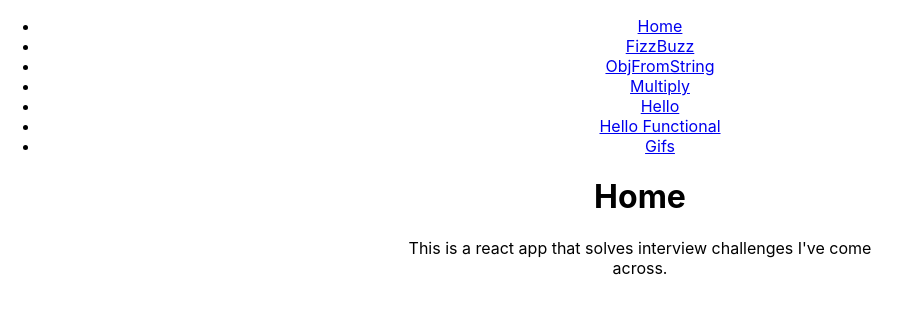
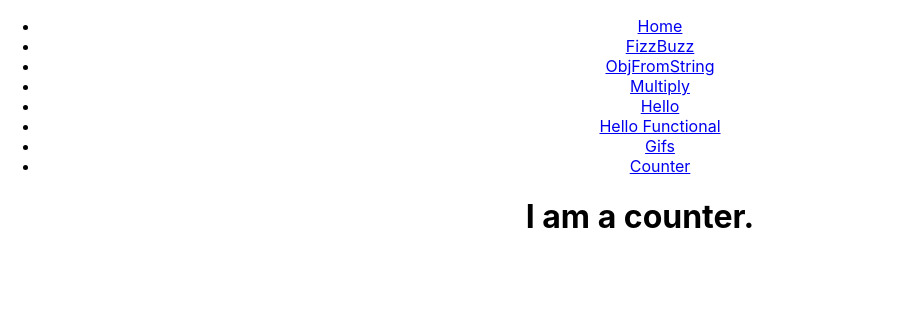
Before and after one commit to MMcClure11/practice-constructor.io, a React (Create React App) app: page /counter in a window 1280 px wide. Shown: the top 314 px of the page, without its empty margins (0-911 px from the left). Built offline with nearby package versions, Linux system fonts and the light colour scheme.

Commit message:
Add counter component

```diff
--- a/src/App.js
+++ b/src/App.js
@@ -9,6 +9,7 @@ import Hello from './components/Hello';
 import FunctionalHello from './components/FunctionalHello'
 import NavBar from './containers/NavBar';
 import GifsContainer from './containers/GifsContainer';
+import Counter from './components/Counter';
 
 const App = () => {
 
@@ -25,6 +26,7 @@ const App = () => {
           <Route path='/hello'><Hello helloTranslations={ helloTranslations } /></Route>
           <Route path='/hellofunctional'><FunctionalHello helloTranslations={ helloTranslations } /></Route>
           <Route path='/gifs'><GifsContainer /></Route>
+          <Route path='/counter'><Counter /></Route>
           <Route path='/'><Home /></Route>
         </Switch>
       </div>
--- /dev/null
+++ b/src/components/Counter.js
@@ -0,0 +1,11 @@
+import React from 'react';
+
+const Counter = () => {
+  return (
+    <div>
+      <h1>I am a counter.</h1>
+    </div>
+  )
+}
+
+export default Counter
--- a/src/containers/NavBar.js
+++ b/src/containers/NavBar.js
@@ -26,6 +26,9 @@ const NavBar = () => {
         <li>
           <NavLink to='/gifs'>Gifs</NavLink>
         </li>
+        <li>
+          <NavLink to='/counter'>Counter</NavLink>
+        </li>
       </ul>
     </div>
   )
```
